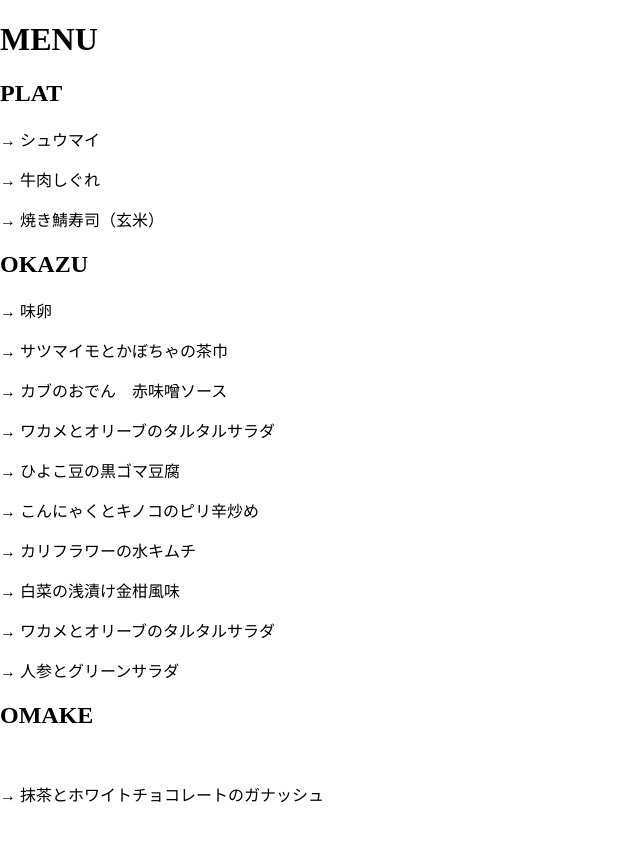
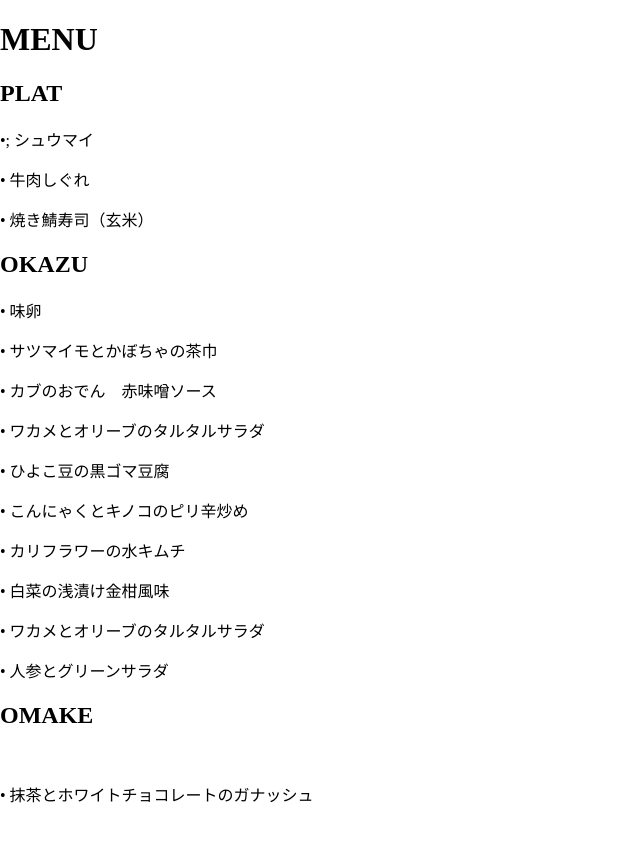
Before and after one commit to matsupin/main, a Jekyll site: the page built from menus/menu_etsuko.html, in a window 1280 px wide. Shown: the top 842 px of the page, without its empty margins (0-640 px from the left). Built offline with Jekyll 4.4.1, drawn with Linux system fonts in a browser that asks for light colours.

Commit message:
Update menu_etsuko.html

```diff
--- a/menus/menu_etsuko.html
+++ b/menus/menu_etsuko.html
@@ -11,31 +11,31 @@ title: Bento Menu
     <section class="menu-section">
         <h2 class="section-title">PLAT</h2>
 
-        <p class="dish-name">&rarr; シュウマイ</p>
-        <p class="dish-name">&rarr; 牛肉しぐれ</p>
-        <p class="dish-name">&rarr; 焼き鯖寿司（玄米）</p>
+        <p class="dish-name">&#8226;; シュウマイ</p>
+        <p class="dish-name">&#8226; 牛肉しぐれ</p>
+        <p class="dish-name">&#8226; 焼き鯖寿司（玄米）</p>
     </section>
 
 
     <section class="menu-section">
         <h2 class="section-title">OKAZU</h2>
 
-        <p class="dish-name">&rarr; 味卵</p>
-        <p class="dish-name">&rarr; サツマイモとかぼちゃの茶巾</p>
-        <p class="dish-name">&rarr; カブのおでん　赤味噌ソース</p>
-        <p class="dish-name">&rarr; ワカメとオリーブのタルタルサラダ</p>
-        <p class="dish-name">&rarr; ひよこ豆の黒ゴマ豆腐</p>
-        <p class="dish-name">&rarr; こんにゃくとキノコのピリ辛炒め</p>
-        <p class="dish-name">&rarr; カリフラワーの水キムチ</p>
-        <p class="dish-name">&rarr; 白菜の浅漬け金柑風味</p>
-        <p class="dish-name">&rarr; ワカメとオリーブのタルタルサラダ</p>
-        <p class="dish-name">&rarr; 人参とグリーンサラダ</p>
+        <p class="dish-name">&#8226; 味卵</p>
+        <p class="dish-name">&#8226; サツマイモとかぼちゃの茶巾</p>
+        <p class="dish-name">&#8226; カブのおでん　赤味噌ソース</p>
+        <p class="dish-name">&#8226; ワカメとオリーブのタルタルサラダ</p>
+        <p class="dish-name">&#8226; ひよこ豆の黒ゴマ豆腐</p>
+        <p class="dish-name">&#8226; こんにゃくとキノコのピリ辛炒め</p>
+        <p class="dish-name">&#8226; カリフラワーの水キムチ</p>
+        <p class="dish-name">&#8226; 白菜の浅漬け金柑風味</p>
+        <p class="dish-name">&#8226; ワカメとオリーブのタルタルサラダ</p>
+        <p class="dish-name">&#8226; 人参とグリーンサラダ</p>
     </section>
 
     <section class="menu-section">
         <h2 class="section-title">OMAKE</h2>
 
-        ︎<p class="dish-name">&rarr; 抹茶とホワイトチョコレートのガナッシュ</p>
+        ︎<p class="dish-name">&#8226; 抹茶とホワイトチョコレートのガナッシュ</p>
     </section>
 
 
```
